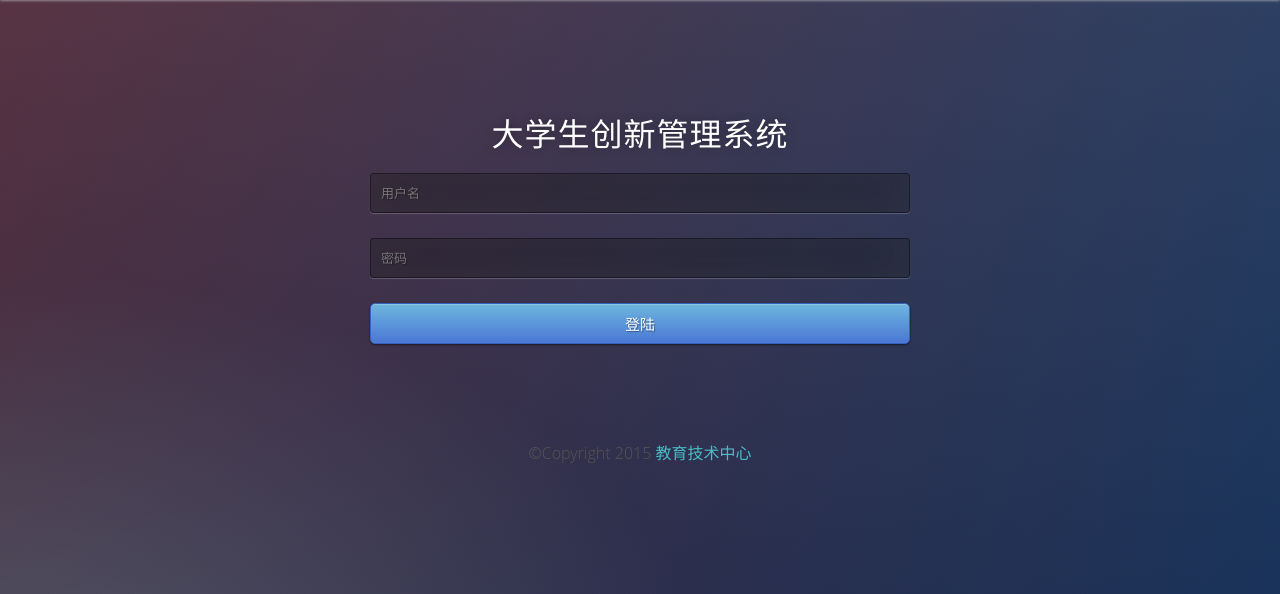
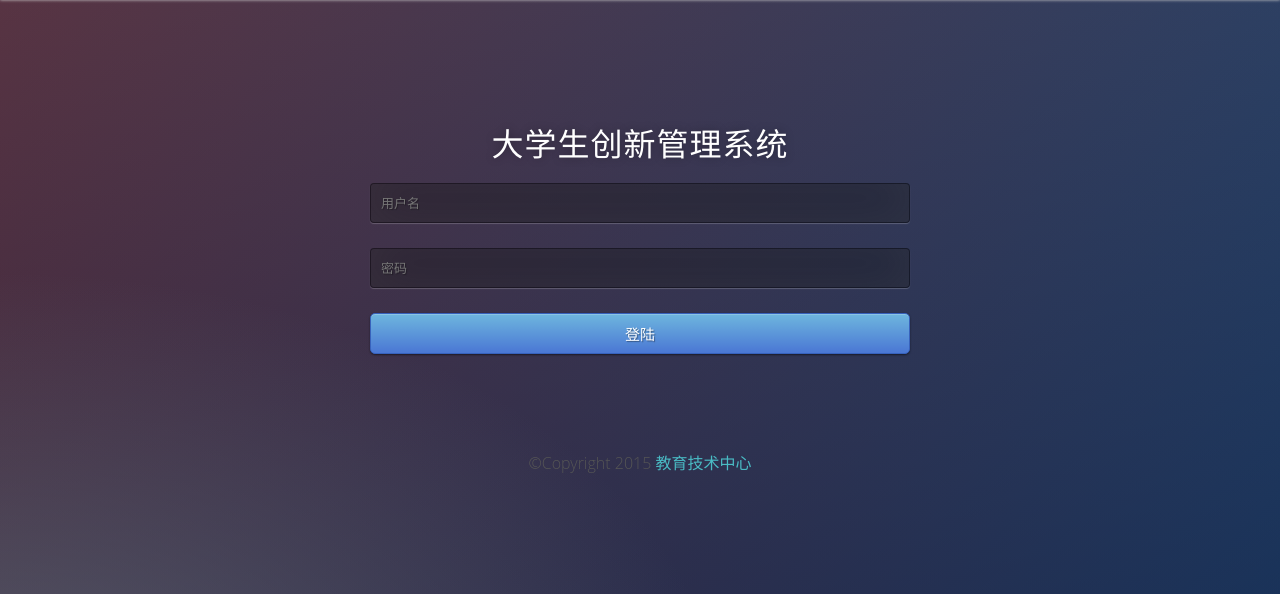
Before and after one commit to ruitian/UNAMS, a Flask app: page /login in a window 1280 px wide. Shown: the part 75-669 px from the top of the page. Run offline with Flask 2, Linux system fonts and the light colour scheme; some libraries are stand-ins or nearby versions.

Commit message:
container

```diff
--- a/app/templates/base.html
+++ b/app/templates/base.html
@@ -5,8 +5,7 @@
     <meta http-equiv="X-UA-Compatible" content="IE=edge">
     <meta name="viewport" content="width=device-width, initial-scale=1">
     <title>{% block title %}{% endblock %}</title>
-    <!-- Bootstrap -->
-    {% block link %}
+    <!-- Bootstrap --> {% block link %}
     <link href="{{ url_for('static', filename='css/bootstrap.min.css')}}" rel="stylesheet">
     <link href="{{ url_for('static', filename='css/base.css')}}" rel="stylesheet">
     <link href="{{ url_for('static', filename='css/font-awesome.min.css')}}" rel="stylesheet">
@@ -67,7 +66,7 @@
   </div>
 </div>
 
-<div class="container ">
+<div class="container" style="margin-top: 10px;">
     {% block messages %}
     {% with messages = get_flashed_messages(with_categories=true) %}
     {% if messages %}
```
